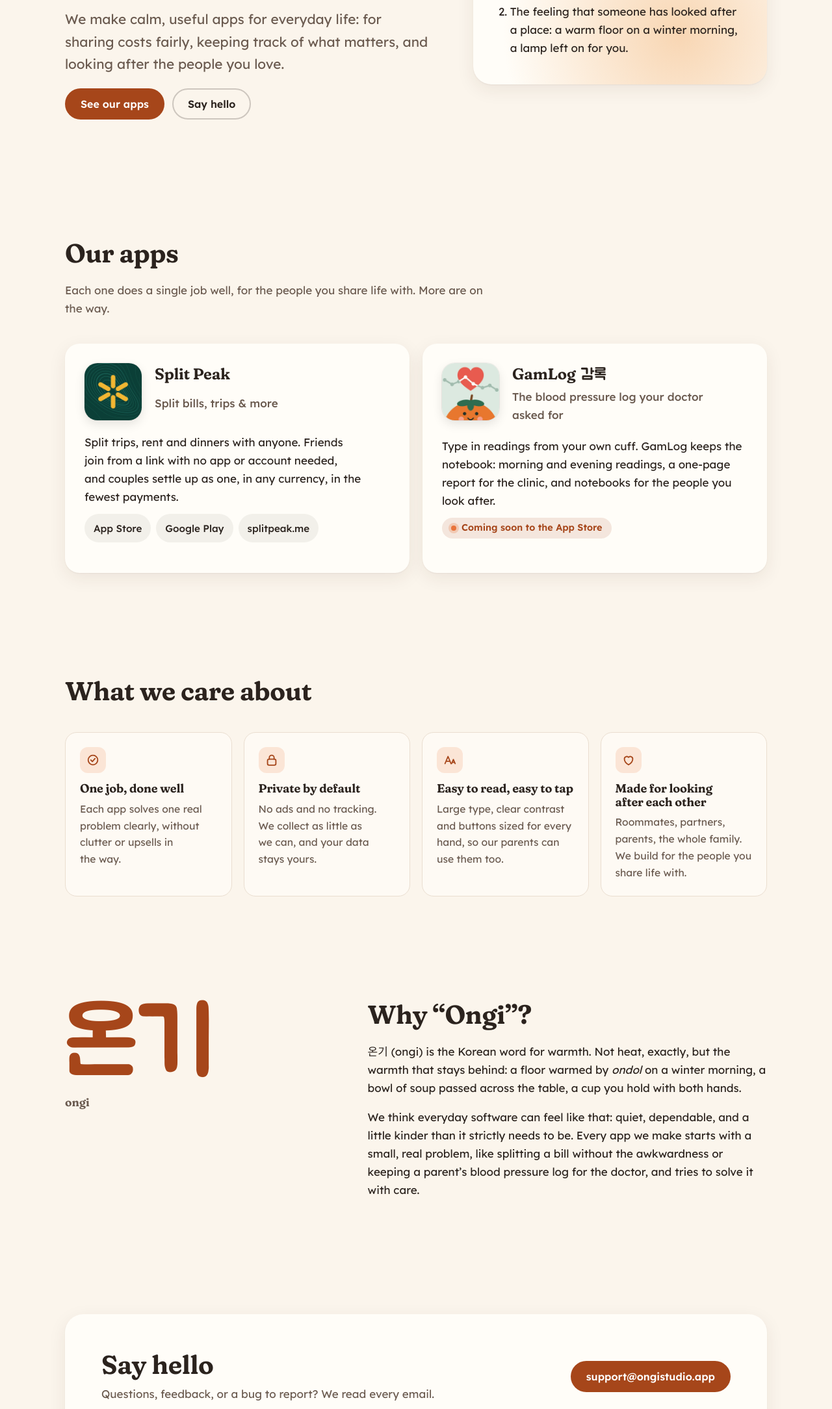
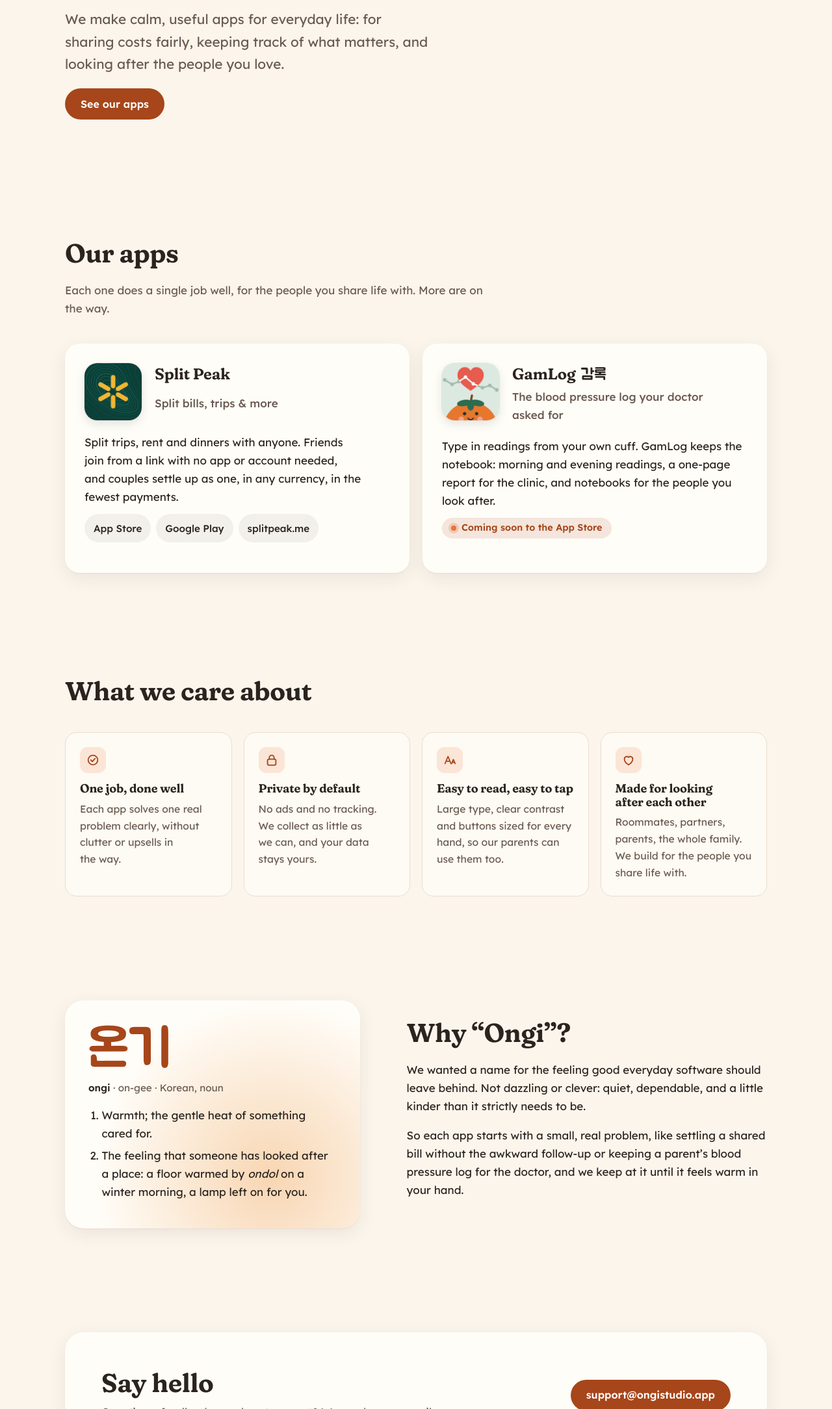
Before and after one commit to johnkim1x4/ongistudio, a plain HTML site: page index.html in a window 1280 px wide. Shown: the part 443-2612 px from the top of the page at 65% size. Drawn offline with Linux system fonts and the light colour scheme.

Commit message:
content: move the 온기 card beside "Why Ongi?", one hero CTA
- The 온기 definition card now sits with "Why Ongi?" instead of the hero;
  the section's copy no longer repeats the definition and says why we
  chose the name. The hero's right side waits for its illustration.
- The hero keeps one button ("See our apps"); "Say hello" stays in the
  contact band below.
- Tests pin both decisions.

Co-Authored-By: Claude Opus 5.5 <noreply@anthropic.com>

```diff
--- a/assets/css/site.css
+++ b/assets/css/site.css
@@ -201,10 +201,9 @@ h1 .ko, h2 .ko, h3 .ko { margin-left: 0.15em; }
 .values .glyph svg { width: 22px; height: 22px; stroke: var(--accent); }
 
 /* Name story */
-.story { display: grid; gap: clamp(24px, 5vw, 56px); grid-template-columns: minmax(0, 0.8fr) minmax(0, 1.2fr); align-items: start; }
+.story { display: grid; gap: clamp(28px, 6vw, 72px); grid-template-columns: minmax(0, 0.9fr) minmax(0, 1.1fr); align-items: center; }
 @media (max-width: 760px) { .story { grid-template-columns: 1fr; } }
-.story .big { font-family: var(--display-ko); font-size: clamp(5rem, 16vw, 9rem); line-height: 0.95; color: var(--accent); margin: 0; }
-.story .big small { display: block; font-family: var(--display); font-size: 1.1rem; color: var(--muted); margin-top: 12px; }
+.story p { max-width: 34em; }
 
 /* Contact band */
 .band { background: var(--paper); border-radius: 28px; padding: clamp(28px, 5vw, 56px); box-shadow: var(--shadow); display: grid; gap: 20px; grid-template-columns: minmax(0, 1fr) auto; align-items: center; }
--- a/index.html
+++ b/index.html
@@ -41,17 +41,8 @@
         <p class="lede">We make calm, useful apps for everyday life: for sharing costs fairly, keeping track of what matters, and looking after the people you love.</p>
         <div class="btn-row">
           <a class="btn btn-primary" href="#apps">See our apps</a>
-          <a class="btn btn-quiet" href="mailto:support@ongistudio.app">Say hello</a>
         </div>
       </div>
-      <aside class="word-card" aria-label="What ongi means">
-        <p class="word" lang="ko">온기</p>
-        <p class="say"><i>ongi</i> · on-gee · Korean, noun</p>
-        <ol>
-          <li>Warmth; the gentle heat of something cared for.</li>
-          <li>The feeling that someone has looked after a place: a warm floor on a winter morning, a lamp left on for you.</li>
-        </ol>
-      </aside>
     </div>
   </section>
 
@@ -116,11 +107,18 @@
 
   <section class="section" aria-labelledby="name-title">
     <div class="wrap story">
-      <p class="big" lang="ko" aria-hidden="true">온기<small>ongi</small></p>
+      <aside class="word-card" aria-label="What ongi means">
+        <p class="word" lang="ko">온기</p>
+        <p class="say"><i>ongi</i> · on-gee · Korean, noun</p>
+        <ol>
+          <li>Warmth; the gentle heat of something cared for.</li>
+          <li>The feeling that someone has looked after a place: a floor warmed by <i>ondol</i> on a winter morning, a lamp left on for you.</li>
+        </ol>
+      </aside>
       <div>
         <h2 id="name-title">Why “Ongi”?</h2>
-        <p><span lang="ko">온기</span> (ongi) is the Korean word for warmth. Not heat, exactly, but the warmth that stays behind: a floor warmed by <i>ondol</i> on a winter morning, a bowl of soup passed across the table, a cup you hold with both hands.</p>
-        <p>We think everyday software can feel like that: quiet, dependable, and a little kinder than it strictly needs to be. Every app we make starts with a small, real problem, like splitting a bill without the awkwardness or keeping a parent’s blood pressure log for the doctor, and tries to solve it with care.</p>
+        <p>We wanted a name for the feeling good everyday software should leave behind. Not dazzling or clever: quiet, dependable, and a little kinder than it strictly needs to be.</p>
+        <p>So each app starts with a small, real problem, like settling a shared bill without the awkward follow-up or keeping a parent’s blood pressure log for the doctor, and we keep at it until it feels warm in your hand.</p>
       </div>
     </div>
   </section>
```
Also changed, not shown: 1 other file.
